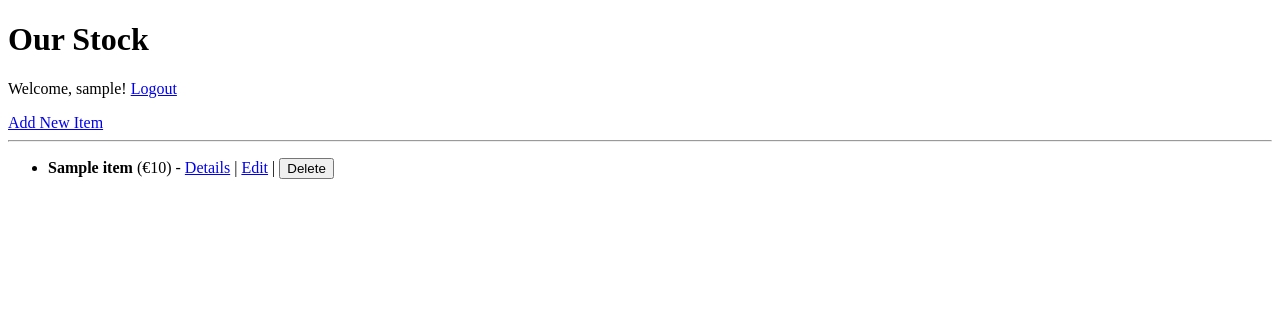
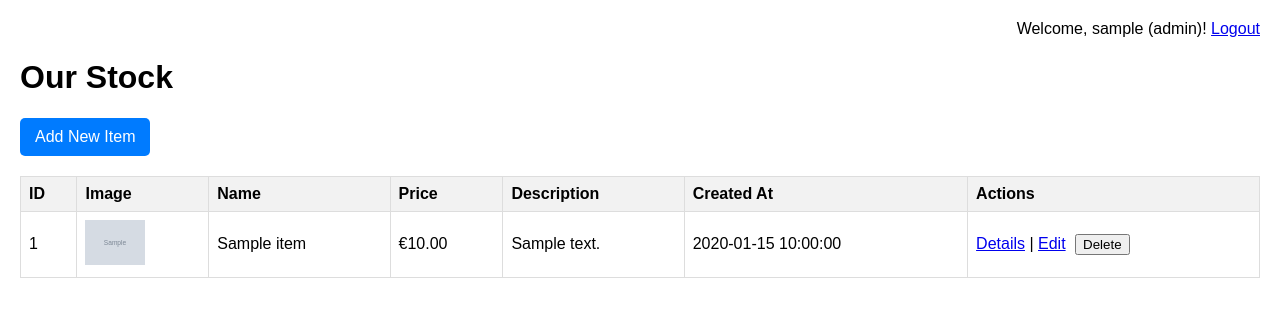
Before and after one commit to Mehrnikoo/Web400121051, a PHP site: page /web400121051/items in a window 1280 px wide. Shown: the top 317 px of the page. Run offline with PHP 8.4, Linux system fonts and the light colour scheme; the visitor is signed in with stand-in values (Sample User, id 1); tables that the repository leaves empty or names only in its code hold one stand-in row (values such as "Sample post"); grey boxes marked "Sample" are stand-in pictures.

Commit message:
admin item view

```diff
--- a/app/controllers/ItemsController.php
+++ b/app/controllers/ItemsController.php
@@ -127,10 +127,10 @@ public function create() {
 
         if ($success) {
             // Optional: Set a success message
-            // $_SESSION['form_success'] = "Item created successfully!";
+            $_SESSION['form_success'] = "Item created successfully!";
         } else {
             // Optional: Set a generic error if DB save failed
-            // $_SESSION['form_error'] = "Failed to save item to database.";
+            $_SESSION['form_error'] = "Failed to save item to database.";
             // If saving to DB fails and an image was uploaded, you might want to delete the uploaded image file here.
         }
 
--- a/app/models/Item.php
+++ b/app/models/Item.php
@@ -39,7 +39,7 @@ class Item {
 }
 
     // Method to create an item
-    public function createItem($name, $description, $price) {
+    public function createItem($name, $description, $price, $image_filename = null) {
         try {
             $sql = "INSERT INTO items (name, description, price, image_filename) VALUES (:name, :description, :price, :image_filename)";
         $stmt = $this->db->prepare($sql);
--- a/app/views/items/list.php
+++ b/app/views/items/list.php
@@ -2,36 +2,76 @@
 <html lang="en">
 <head>
     <meta charset="UTF-8">
-    <title><?php echo htmlspecialchars($pageTitle); ?></title>
+    <title><?php echo htmlspecialchars($pageTitle ?? 'Admin - Item List'); ?></title>
+    <style>
+        body { font-family: sans-serif; margin: 20px; }
+        table { width: 100%; border-collapse: collapse; margin-bottom: 20px; }
+        th, td { border: 1px solid #ddd; padding: 8px; text-align: left; }
+        th { background-color: #f2f2f2; }
+        .actions form { display: inline; margin-left: 5px; }
+        .item-image { max-width: 60px; max-height: 60px; object-fit: cover; }
+        .add-item-link { margin-bottom: 20px; display: inline-block; padding: 10px 15px; background-color: #007bff; color: white; text-decoration: none; border-radius: 5px; }
+        .add-item-link:hover { background-color: #0056b3; }
+        .user-info { text-align: right; margin-bottom: 10px; }
+    </style>
 </head>
 <body>
-    <h1><?php echo htmlspecialchars($pageTitle); ?></h1>
 
+    <div class="user-info">
         <?php if (isset($_SESSION['logged_in']) && $_SESSION['logged_in'] === true): ?>
-        <p>
-            Welcome, <?php echo htmlspecialchars($_SESSION['username']); ?>!
+            Welcome, <?php echo htmlspecialchars($_SESSION['username']); ?> (<?php echo htmlspecialchars($_SESSION['user_role']); ?>)!
             <a href="/web400121051/auth/logout">Logout</a>
-        </p>
+        <?php else: ?>
+            <a href="/web400121051/auth/login">Login</a> |
+            <a href="/web400121051/auth/register">Register</a>
         <?php endif; ?>
-    <a href="/web400121051/items/new">Add New Item</a>
-    <hr>
+    </div>
+
+    <h1><?php echo htmlspecialchars($pageTitle ?? 'Admin - Item List'); ?></h1>
+
+    <a href="/web400121051/items/new" class="add-item-link">Add New Item</a>
 
     <?php if (empty($items)): ?>
-        <p>No items in stock yet!</p>
+        <p>No items found.</p>
     <?php else: ?>
-        <ul>
+        <table>
+            <thead>
+                <tr>
+                    <th>ID</th>
+                    <th>Image</th>
+                    <th>Name</th>
+                    <th>Price</th>
+                    <th>Description</th>
+                    <th>Created At</th>
+                    <th>Actions</th>
+                </tr>
+            </thead>
+            <tbody>
                 <?php foreach ($items as $item): ?>
-                <li>
-                    <strong><?php echo htmlspecialchars($item['name']); ?></strong>
-                    (€<?php echo htmlspecialchars($item['price']); ?>) -
+                    <tr>
+                        <td><?php echo htmlspecialchars($item['id']); ?></td>
+                        <td>
+                            <?php if (!empty($item['image_filename'])): ?>
+                                <img src="/web400121051/public/uploads/items/<?php echo htmlspecialchars($item['image_filename']); ?>" alt="<?php echo htmlspecialchars($item['name']); ?>" class="item-image">
+                            <?php else: ?>
+                                No Image
+                            <?php endif; ?>
+                        </td>
+                        <td><?php echo htmlspecialchars($item['name']); ?></td>
+                        <td>€<?php echo htmlspecialchars(number_format((float)$item['price'], 2, '.', '')); ?></td>
+                        <td><?php echo htmlspecialchars(substr($item['description'] ?? '', 0, 50)); if(strlen($item['description'] ?? '') > 50) echo "..."; ?></td>
+                        <td><?php echo htmlspecialchars($item['created_at']); ?></td>
+                        <td class="actions">
                             <a href="/web400121051/items/show/<?php echo $item['id']; ?>">Details</a> |
-                    <a href="/web400121051/items/edit/<?php echo $item['id']; ?>">Edit</a> |
+                            <a href="/web400121051/items/edit/<?php echo $item['id']; ?>">Edit</a>
                             <form action="/web400121051/items/delete/<?php echo $item['id']; ?>" method="POST" style="display: inline;">
-                        <button type="submit" onclick="return confirm('Are you sure you want to delete this item?');">Delete</button>
+                                <button type="submit" onclick="return confirm('Are you sure you want to delete this item: <?php echo htmlspecialchars(addslashes($item['name'])); ?>?');">Delete</button>
                             </form>
-                </li>
+                        </td>
+                    </tr>
                 <?php endforeach; ?>
-        </ul>
+            </tbody>
+        </table>
     <?php endif; ?>
 
 </body>
```
Also changed, not shown: app/views/items/edit_form.php (+17 -2 lines), public/uploads/items/1748766124_dress.jpeg (renamed from public/uploads/items/1748705017_dress.jpeg). Lines whose indentation alone changed are shown as unchanged.
